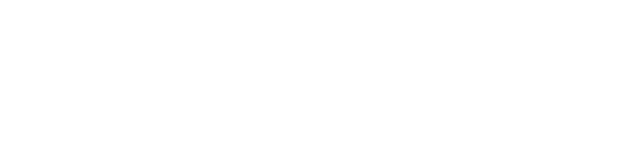
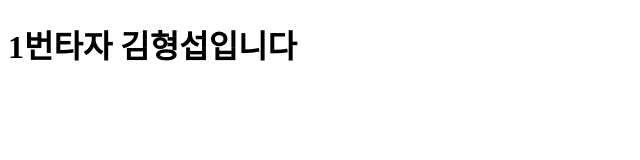
Before and after one commit to kimminjung96/team01, a plain HTML site: page index.html in a window 1280 px wide. Shown: the whole page, without its empty margins (0-640 px from the left). Drawn offline with Linux system fonts and the light colour scheme.

Commit message:
다시해보십쇼

```diff
--- a/index.html
+++ b/index.html
@@ -5,4 +5,5 @@
     <meta http-equiv="X-UA-Compatible" content="IE=edge" />
     <meta name="viewport" content="width=device-width, initial-scale=1.0" />
     <title>Document</title>
+    <h1>1번타자 김형섭입니다</h1>
     <style>
```
